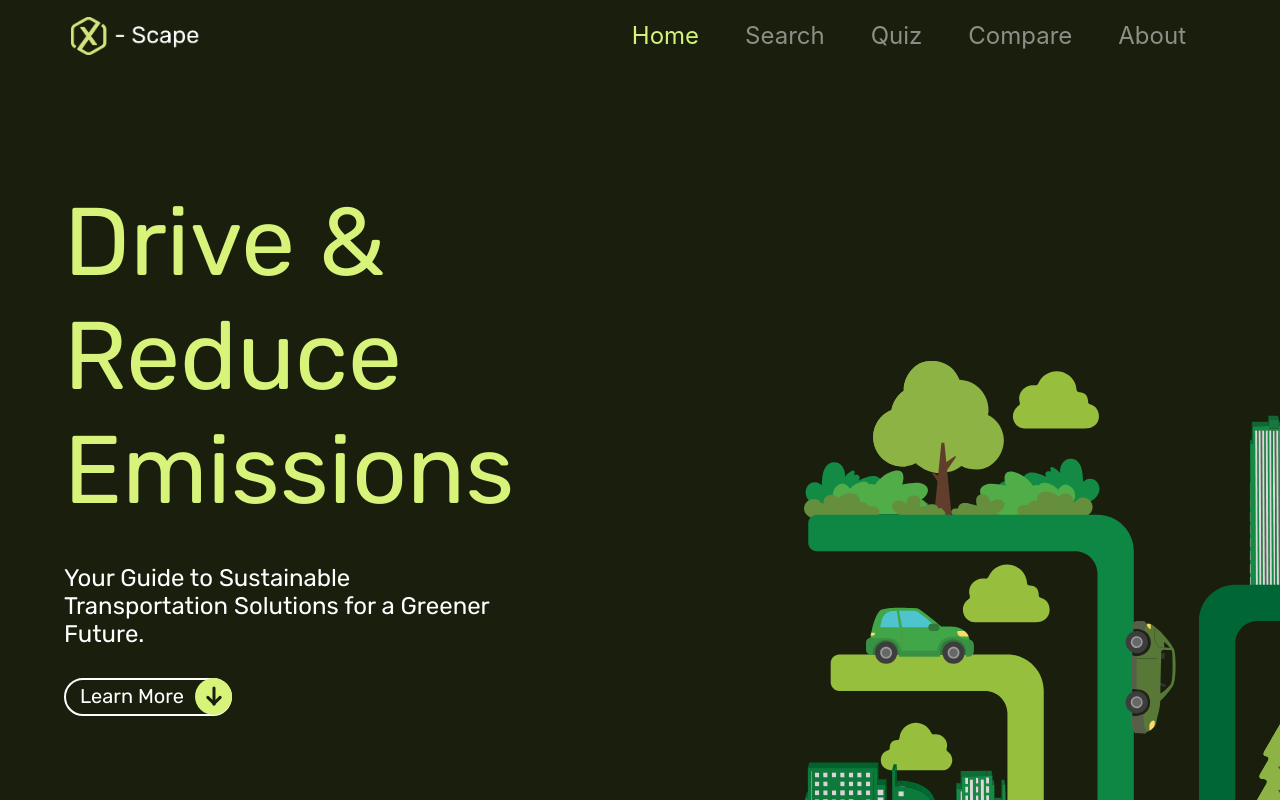
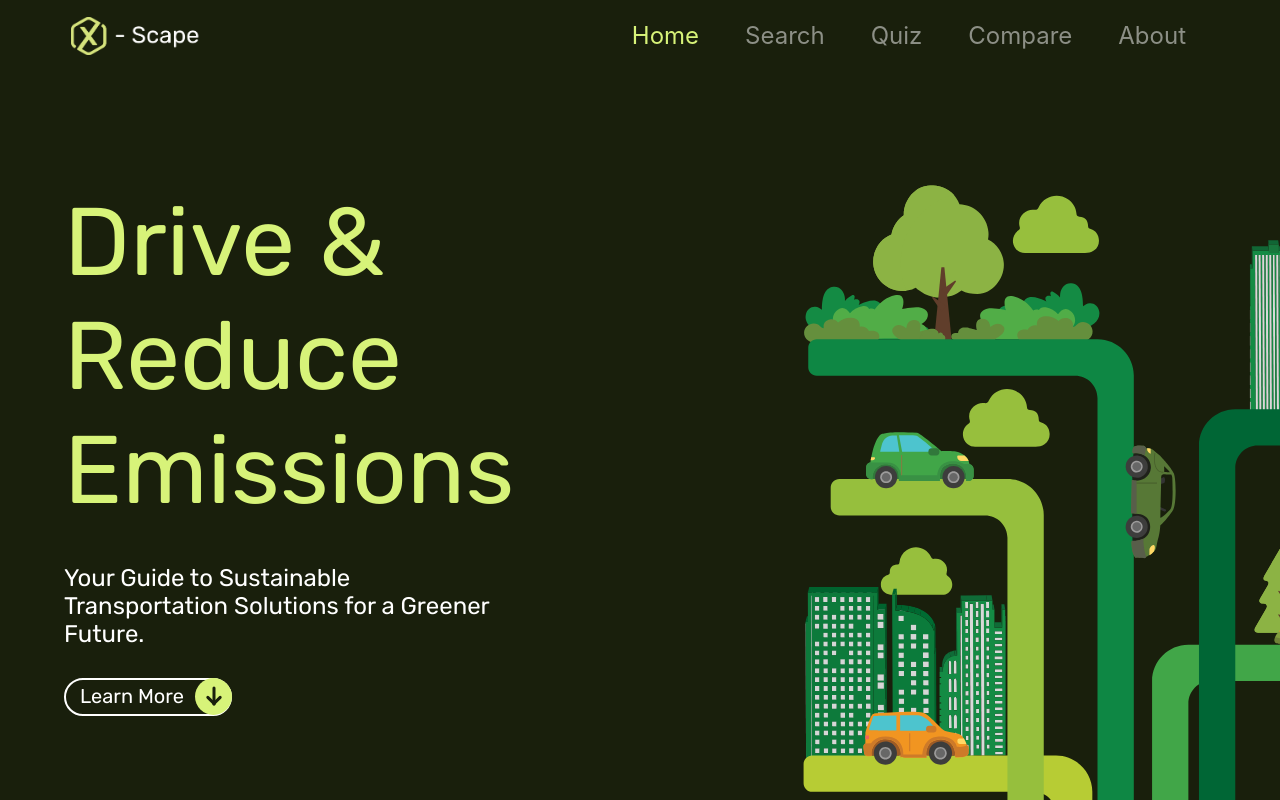
Before and after one commit to UW-INFO442-AU23/sus-city, a React (Create React App) app: page / in a window 1280 px wide. Shown: the top 800 px of the page. Built offline with nearby package versions, Linux system fonts and the light colour scheme.

Commit message:
minor tree svg position update

```diff
--- a/src/index.css
+++ b/src/index.css
@@ -200,7 +200,7 @@ body {
 }
 
 .homepage .tree-vector {
-	height: 3401px;
+	height: 3050px;
 	left: 197px;
 	position: absolute;
 	top: 0;
```
